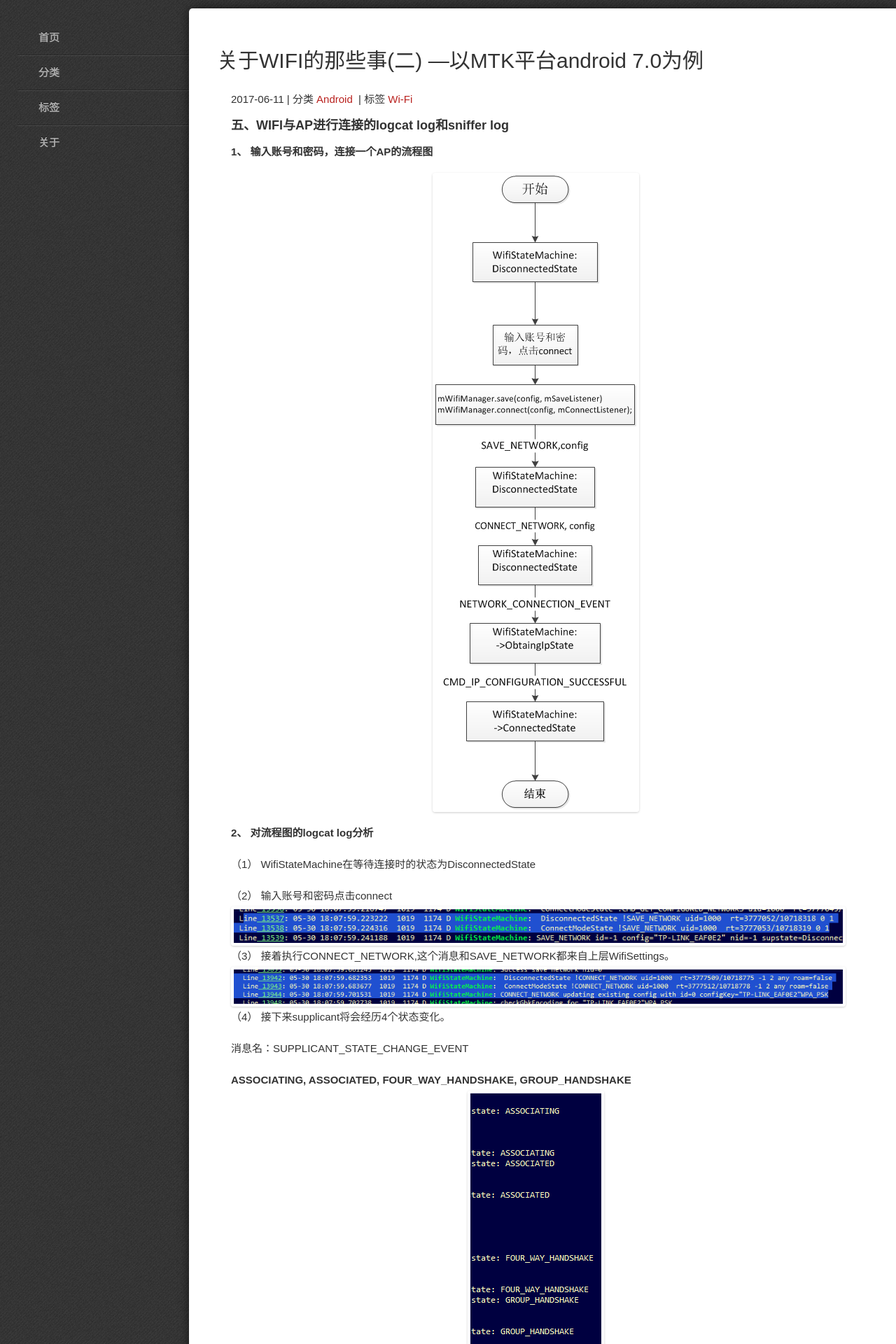
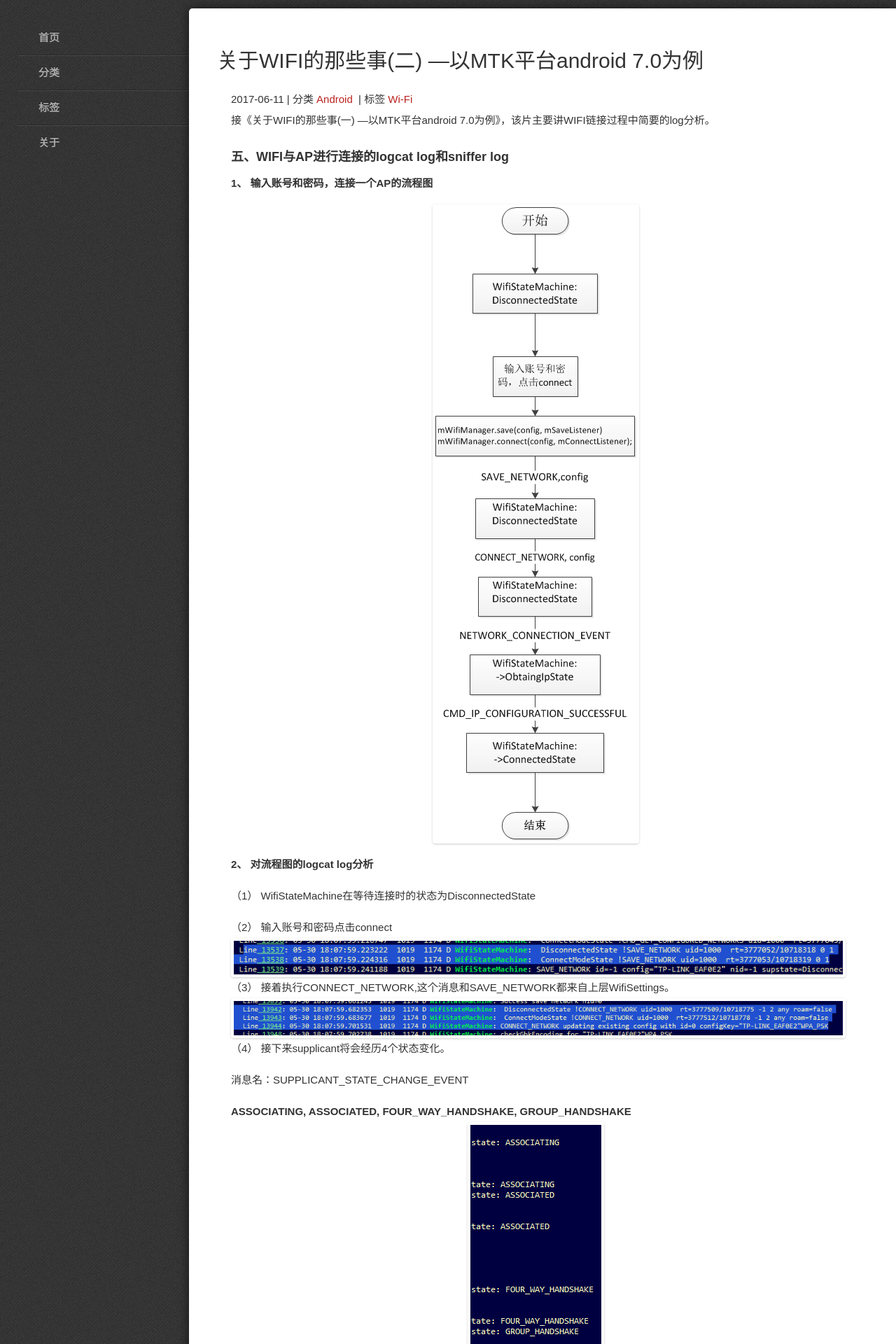
Before and after one commit to Claruarius/blog, a Jekyll site: the page built from _posts/2017-06-11-关于WIFI的那些事-2.md, in a window 1280 px wide. Shown: the top 1920 px of the page at 70% size. Built offline with Jekyll 4.4.1, drawn with Linux system fonts in a browser that asks for light colours; some web fonts are replaced.

Commit message:
modify article

```diff
--- a/_posts/2017-06-11-关于WIFI的那些事-2.md
+++ b/_posts/2017-06-11-关于WIFI的那些事-2.md
@@ -6,6 +6,7 @@ categories: Android
 tags: Wi-Fi
 excerpt: 接《关于WIFI的那些事(一) —以MTK平台android 7.0为例》，该片主要讲WIFI链接过程中简要的log分析。
 ---
+接《关于WIFI的那些事(一) —以MTK平台android 7.0为例》，该片主要讲WIFI链接过程中简要的log分析。
 
 ### **五、WIFI与AP进行连接的logcat log和sniffer log**
 
```
